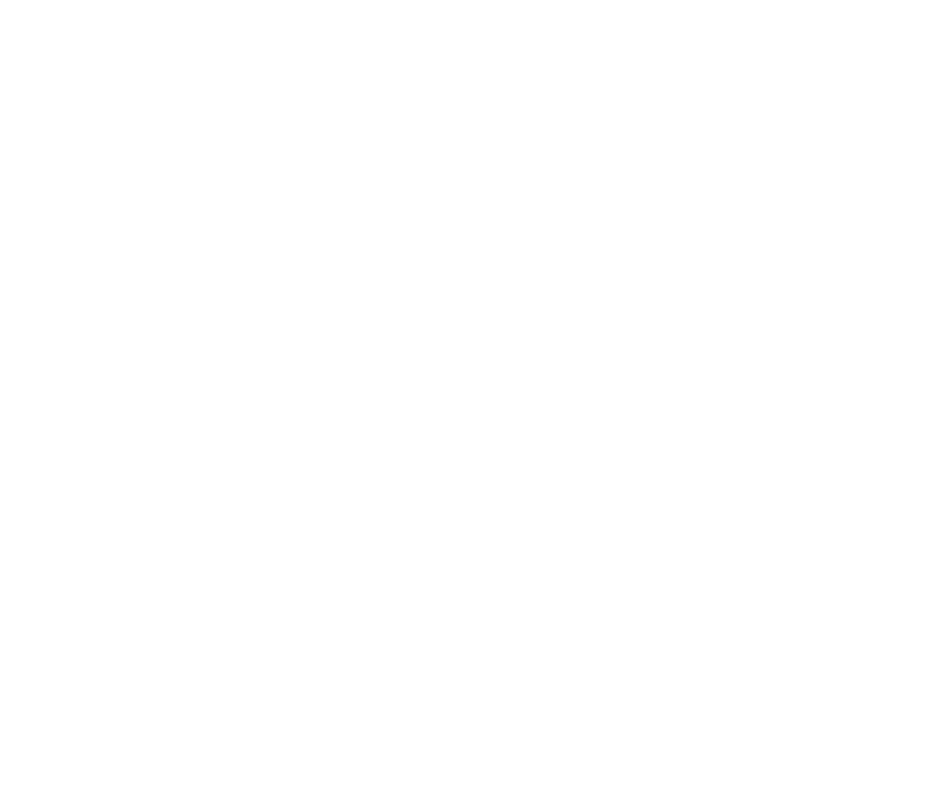
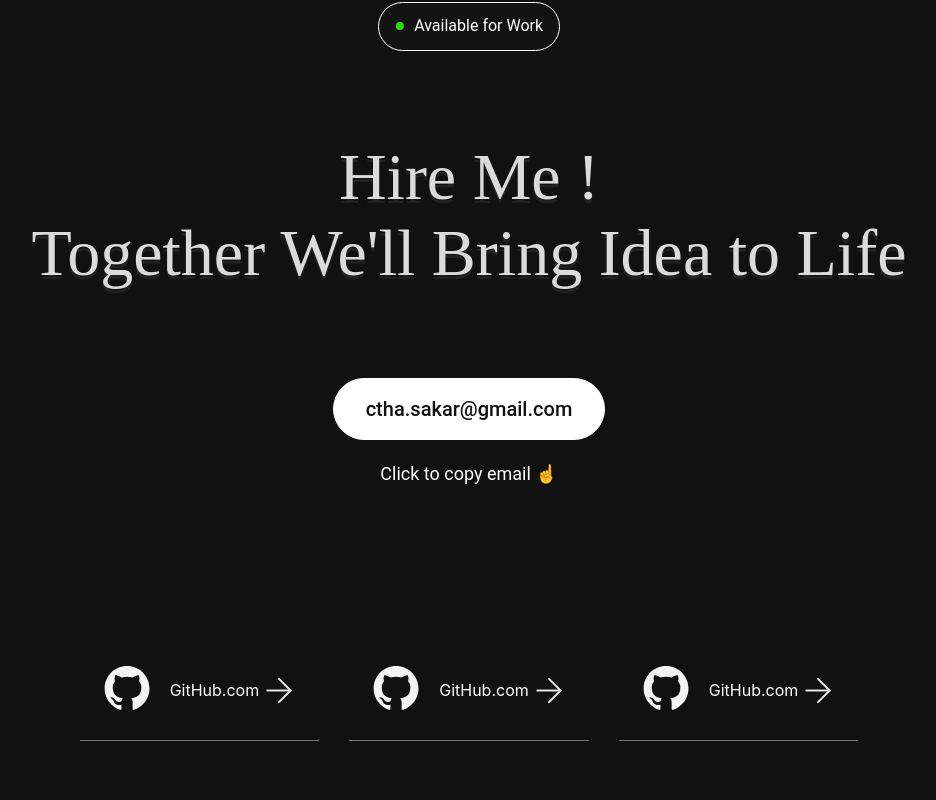
Before and after one commit to Sakarrr/portfolio-site-react, a React (Create React App) app: page / in a window 1280 px wide. Shown: the part 2000-2800 px from the top of the page, without its empty margins (251-1187 px from the left). Before the commit the page ends 1827 px from the top, so only its background shows below. Built offline with nearby package versions, Linux system fonts and the light colour scheme.

Commit message:
Add - Footer section

```diff
--- a/src/App.css
+++ b/src/App.css
@@ -166,3 +166,113 @@
     }
   }
 }
+
+.footer {
+  background: #111;
+
+  .footer-content {
+    display: flex;
+    flex-direction: column;
+    align-items: center;
+
+    h4 {
+      text-align: center;
+      color: #DBDBDB;
+      text-shadow: 0px 4px 0px rgba(159, 159, 159, 0.12);
+      font-family: "Frank Ruhl Libre";
+      font-size: 66px;
+      font-style: normal;
+      font-weight: 400;
+      line-height: normal;
+    }
+
+    .footer-head {
+      display: flex;
+      padding: 9px 15.429px;
+      justify-content: center;
+      align-items: center;
+      gap: 10.286px;
+      border-radius: 25.071px;
+      border: 0.643px solid #FFF;
+      background: rgba(84, 84, 84, 0.04);
+      color: #FFF;
+      font-family: Roboto;
+      font-size: 16px;
+      font-style: normal;
+      font-weight: 400;
+      line-height: 180%; /* 28.8px */
+      margin-top: 175px;
+    }
+
+    .footer-cta {
+      display: flex;
+      padding: 12px 32px;
+      justify-content: center;
+      align-items: center;
+      gap: 10.286px;
+      border-radius: 50px;
+      border: 1px solid #FFF;
+      background: #FFF;
+      color: #111;
+      font-family: Roboto;
+      font-size: 20px;
+      font-style: normal;
+      font-weight: 500;
+      line-height: 180%; /* 36px */
+    }
+
+    p {
+      color: #FFF;
+      font-family: Roboto;
+      font-size: 18px;
+      font-style: normal;
+      font-weight: 400;
+      line-height: 180%; /* 32.4px */
+    }
+
+    .footer-social {
+      display: flex;
+      flex: 3;
+      gap: 30px;
+      margin: 132px 0 172px;
+
+      a{
+        color: #FFF;
+        text-decoration: none;
+        padding: 20px;
+        border-bottom: 1px solid #737373;
+      }
+
+      span {
+        display: flex;
+        align-items: center;
+
+        .social-icon {
+          margin-right: 16px;
+        }
+      }
+    }
+  }
+
+  .footer-line {
+    border-bottom: 1px solid #EDEDED;
+    margin-top: 5px;
+    width: 1408px;
+    margin: auto;
+  }
+
+  .footer-bottom {
+    display: flex;
+    justify-content: center;
+
+    span {
+      margin: 75px 0;
+      color: #EDEDED;
+      font-family: "Inria Serif";
+      font-size: 24px;
+      font-style: normal;
+      font-weight: 700;
+      line-height: normal;
+    }
+  }
+}
--- a/src/App.js
+++ b/src/App.js
@@ -2,6 +2,7 @@
 import NavBar from "./components/NavBar";
 import HeroSection from "./components/HeroSection";
 import DisplaySection from "./components/DisplaySection";
+import Footer from "./components/Footer";
 
 function App() {
   return (
@@ -9,6 +10,7 @@
       < NavBar />
       < HeroSection />
       < DisplaySection />
+      < Footer />
       </body>
   );
 }
--- /dev/null
+++ b/src/components/Footer.js
@@ -0,0 +1,62 @@
+import React from "react";
+
+let arrow = <svg xmlns="http://www.w3.org/2000/svg"
+                 width="40" height="41"
+                 viewBox="0 0 40 41" fill="none">
+    <path d="M8.33331 20.5H31.6666" stroke="#E6E6E6" stroke-width="2" stroke-linecap="round" stroke-linejoin="round"/>
+    <path d="M20 8.83331L31.6667 20.5L20 32.1666" stroke="#E6E6E6" stroke-width="2" stroke-linecap="round"
+          stroke-linejoin="round"/>
+</svg>
+
+const github = <svg xmlns="http://www.w3.org/2000/svg" width="54" height="55" viewBox="0 0 54 55" fill="none">
+    <path fill-rule="evenodd" clip-rule="evenodd"
+          d="M27.0585 5C14.6633 5 4.617 15.0462 4.617 27.4415C4.617 37.355 11.0453 45.7677 19.9643 48.7377C21.087 48.9402 21.492 48.2495 21.492 47.6555C21.492 47.1222 21.474 45.7092 21.4673 43.8395C15.2235 45.194 13.905 40.829 13.905 40.829C12.888 38.237 11.4143 37.5462 11.4143 37.5462C9.378 36.1535 11.5695 36.185 11.5695 36.185C13.824 36.3425 15.0053 38.498 15.0053 38.498C17.0078 41.927 20.2613 40.937 21.5347 40.3632C21.7395 38.912 22.3245 37.922 22.9635 37.3617C17.982 36.797 12.744 34.871 12.744 26.2692C12.744 23.8235 13.6193 21.8165 15.048 20.2505C14.8208 19.6812 14.0445 17.3975 15.2708 14.3105C15.2708 14.3105 17.154 13.7052 21.4403 16.6077C23.2708 16.1098 25.1591 15.8556 27.0562 15.8517C28.9534 15.8548 30.8418 16.109 32.6722 16.6077C36.9607 13.703 38.8417 14.3105 38.8417 14.3105C40.068 17.3975 39.2985 19.6812 39.0645 20.2505C40.5045 21.8165 41.3685 23.8212 41.3685 26.2692C41.3685 34.8935 36.126 36.788 31.1265 37.3437C31.9252 38.0367 32.6452 39.4047 32.6452 41.4972C32.6452 44.4987 32.6182 46.9197 32.6182 47.6555C32.6182 48.2562 33.0187 48.9537 34.164 48.7332C43.0785 45.7587 49.5 37.3527 49.5 27.4415C49.5 15.0462 39.4537 5 27.0585 5Z"
+          fill="#F3F3F3"/>
+</svg>
+
+function footer() {
+    return (
+        <div className="footer">
+            <div className="container">
+                <div className="footer-content">
+                    <span className={"footer-head"}>
+                        <svg xmlns="http://www.w3.org/2000/svg" width="9" height="8" viewBox="0 0 9 8" fill="none"><circle
+                            cx="4.85716" cy="4" r="4" fill="#2ADB0D"/></svg>
+                        Available for Work
+                    </span>
+                    <h4>
+                        Hire Me ! <br/>
+                        Together We'll Bring Idea to Life
+                    </h4>
+                    <span className={"footer-cta"}>
+                        ctha.sakar@gmail.com
+                    </span>
+                    <p>Click to copy email ☝️</p>
+                    <div className="footer-social">
+                        <a href="#" target="_blank" rel="noreferrer">
+                            <span>
+                                <div className={"social-icon"}> {github} </div>  GitHub.com {arrow}
+                            </span>
+                        </a>
+                        <a href="#" target="_blank" rel="noreferrer">
+                            <span>
+                                <div className={"social-icon"}> {github} </div> GitHub.com {arrow}
+                            </span>
+                        </a>
+                        <a href="#" target="_blank" rel="noreferrer">
+                            <span>
+                                <div className={"social-icon"}> {github} </div> GitHub.com {arrow}
+                            </span>
+                        </a>
+                    </div>
+                </div>
+                <div className="footer-line"></div>
+                <div className="footer-bottom">
+                    <span> SS. </span>
+                </div>
+            </div>
+        </div>
+    );
+}
+
+export default footer;
```
